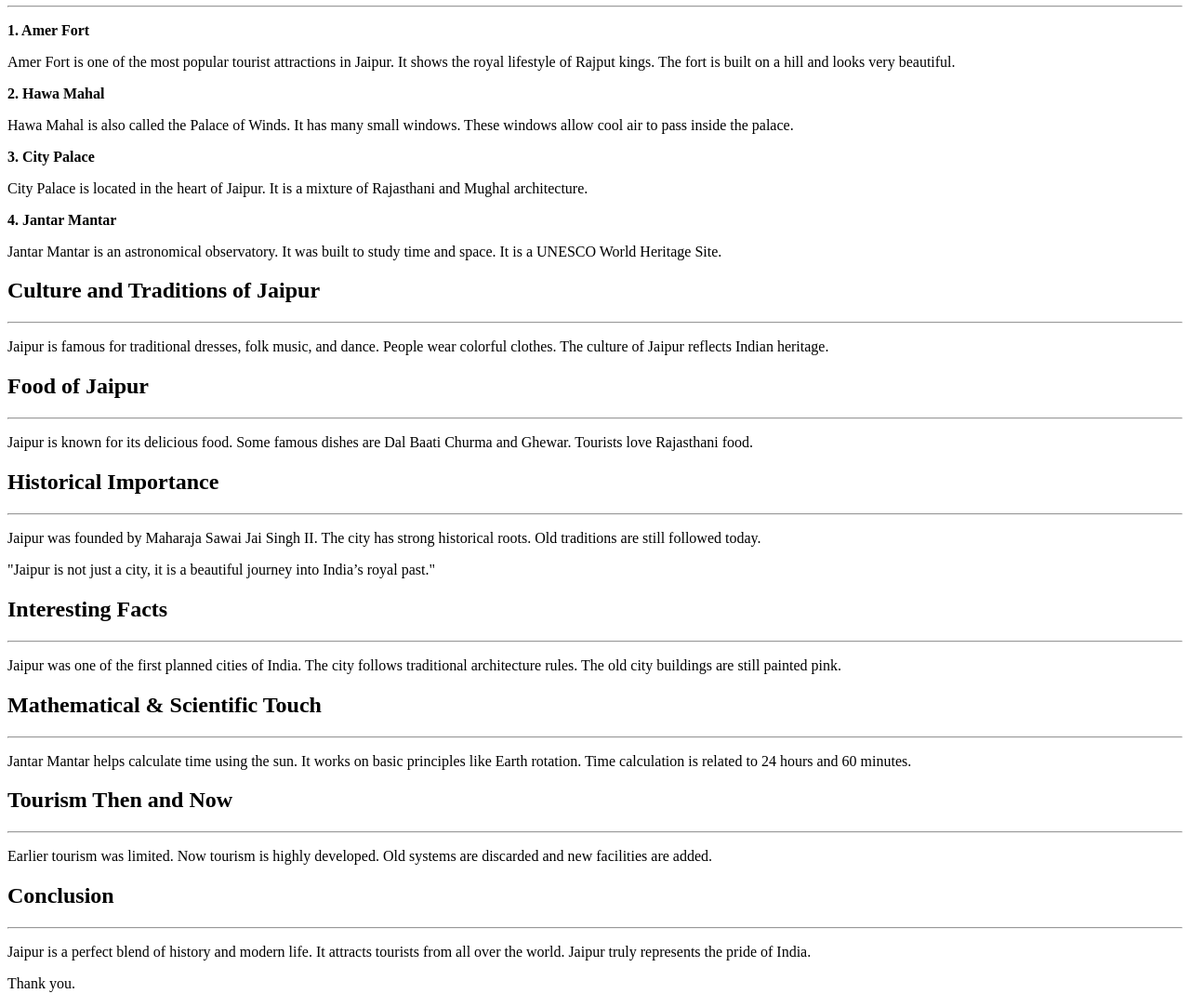
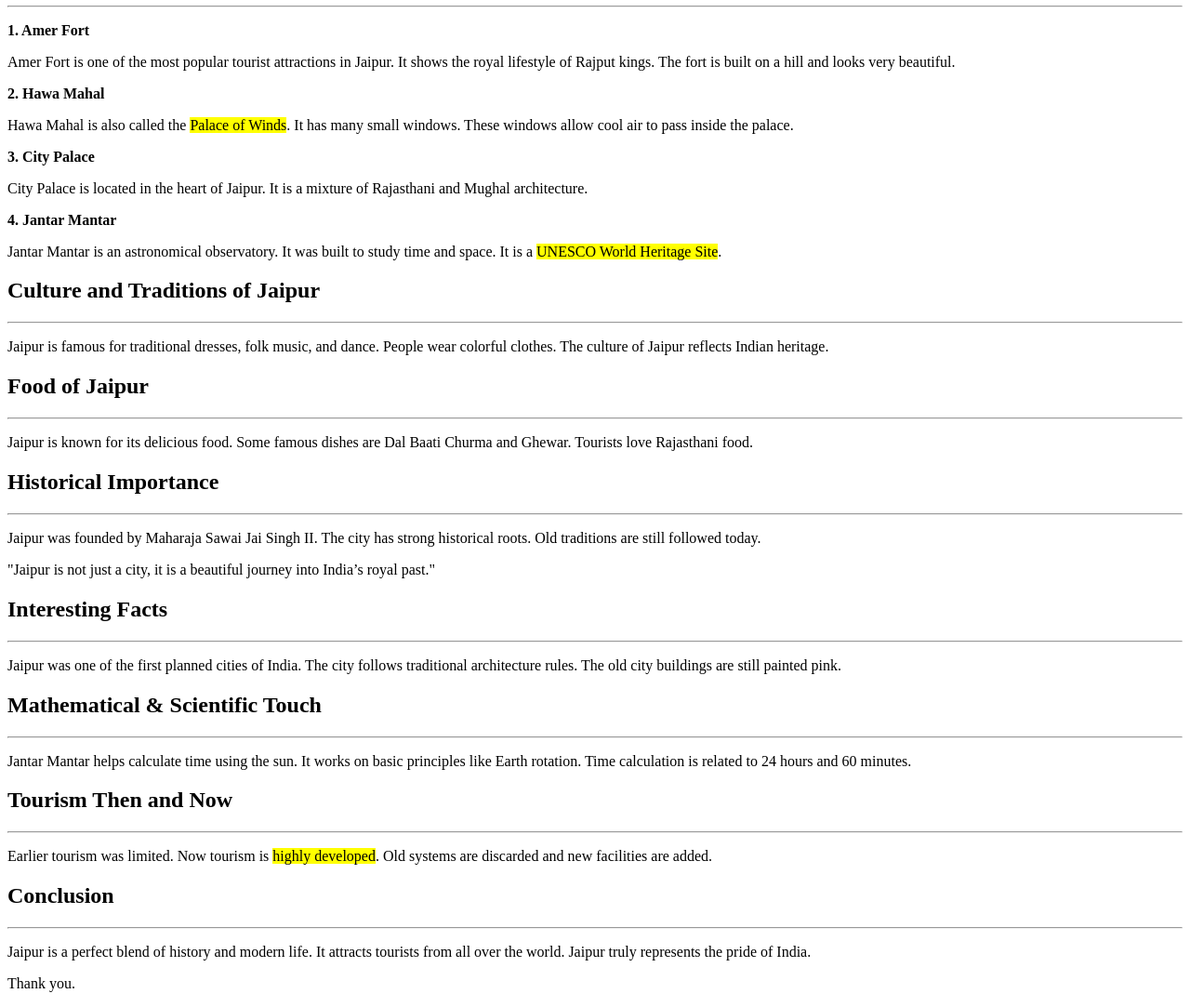
Before and after one commit to umayank102008-bit/htmlProduct1, a plain HTML site: page index.html in a window 1280 px wide. Shown: the part 280-1363 px from the top of the page at 93% size. Drawn offline with Linux system fonts and the light colour scheme.

Commit message:
Update index.html

```diff
--- a/index.html
+++ b/index.html
@@ -36,7 +36,7 @@ The fort is built on a hill and looks very beautiful.
 
 <p><b>2. Hawa Mahal</b></p>
 <p>
-Hawa Mahal is also called the Palace of Winds.
+Hawa Mahal is also called the <mark> Palace of Winds</mark>.
 It has many small windows.
 These windows allow cool air to pass inside the palace.
 </p>
@@ -51,7 +51,7 @@ It is a mixture of Rajasthani and Mughal architecture.
 <p>
 Jantar Mantar is an astronomical observatory.
 It was built to study time and space.
-It is a UNESCO World Heritage Site.
+It is a <mark>UNESCO World Heritage Site</mark>.
 </p>
 
 <h2>Culture and Traditions of Jaipur</h2>
@@ -108,7 +108,7 @@ Time calculation is related to 24 hours and 60 minutes.
 
 <p>
 Earlier tourism was limited.
-Now tourism is highly developed.
+Now tourism is <mark> highly developed</mark>.
 Old systems are discarded and new facilities are added.
 </p>
 
```
